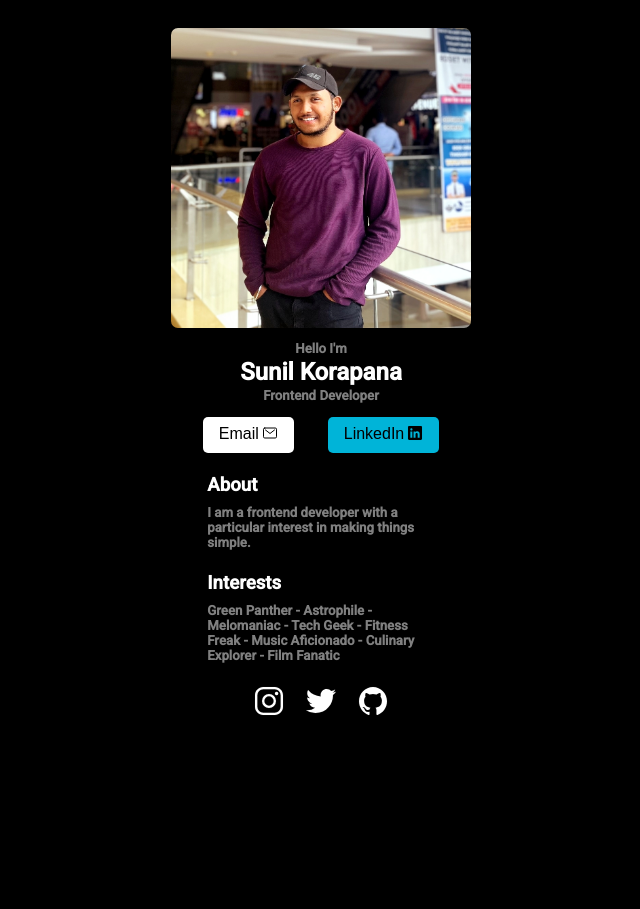
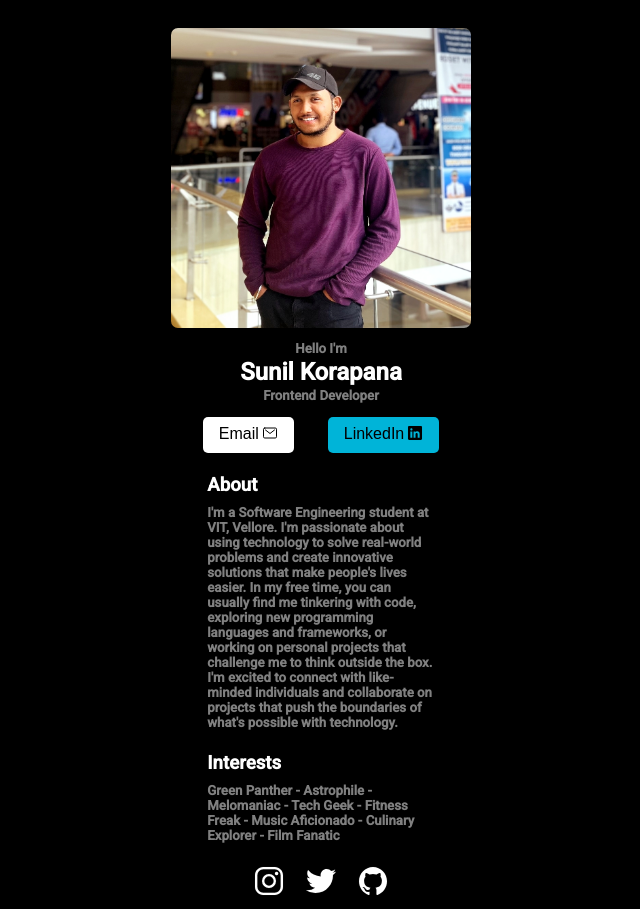
Before and after one commit to SunilKorapana/MyPage, a plain HTML site: page index.html in a window 1280 px wide. Shown: the whole page, without its empty margins (319-959 px from the left). Before the commit the page ends 800 px from the top, so only its background shows below. Drawn offline with nearby package versions, Linux system fonts and the light colour scheme.

Commit message:
Update index.html

```diff
--- a/index.html
+++ b/index.html
@@ -12,6 +12,7 @@
 </head>
 
 <body>
+    <title>Sunil Korapana</title>
     <img src="images/sunil.jpg" />
     <h5>Hello I'm</h5>
     <h2>Sunil Korapana</h2>
@@ -37,7 +38,12 @@
     </div>
     <div id="about">
         <h3>About</h3>
-        <h5 id="about-info">I am a frontend developer with a particular interest in making things simple.</h5>
+        <h5 id="about-info">I'm a Software Engineering student at VIT, Vellore. I'm
+            passionate about using technology to solve real-world problems and create innovative solutions that make
+            people's lives easier. In my free time, you can usually find me tinkering with code, exploring new
+            programming languages and frameworks, or working on personal projects that challenge me to think outside the
+            box. I'm excited to connect with like-minded individuals and collaborate on projects that push the
+            boundaries of what's possible with technology.</h5>
         <h3>Interests</h3>
         <h5 id="interests">
             Green Panther - Astrophile - Melomaniac - Tech Geek - Fitness Freak - Music Aficionado - Culinary Explorer - Film Fanatic
```
